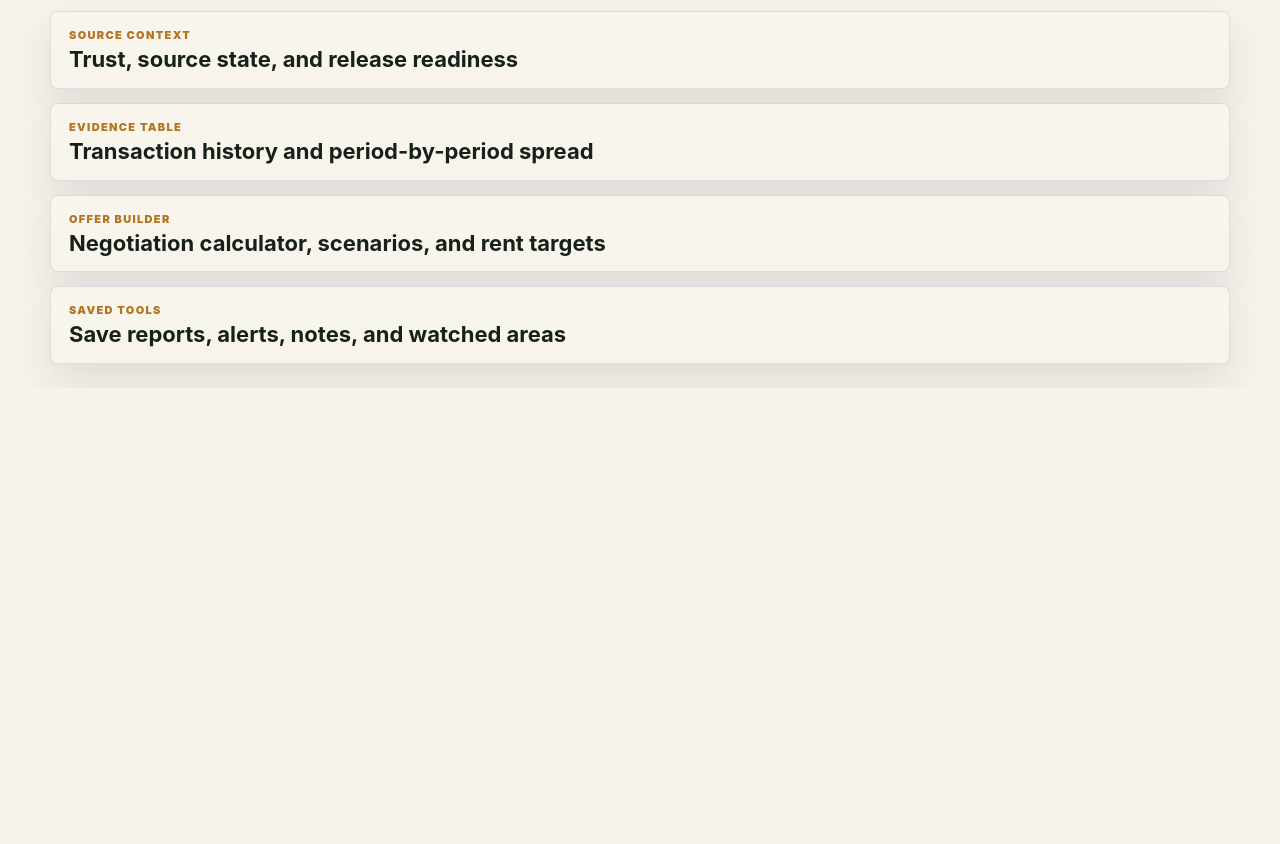
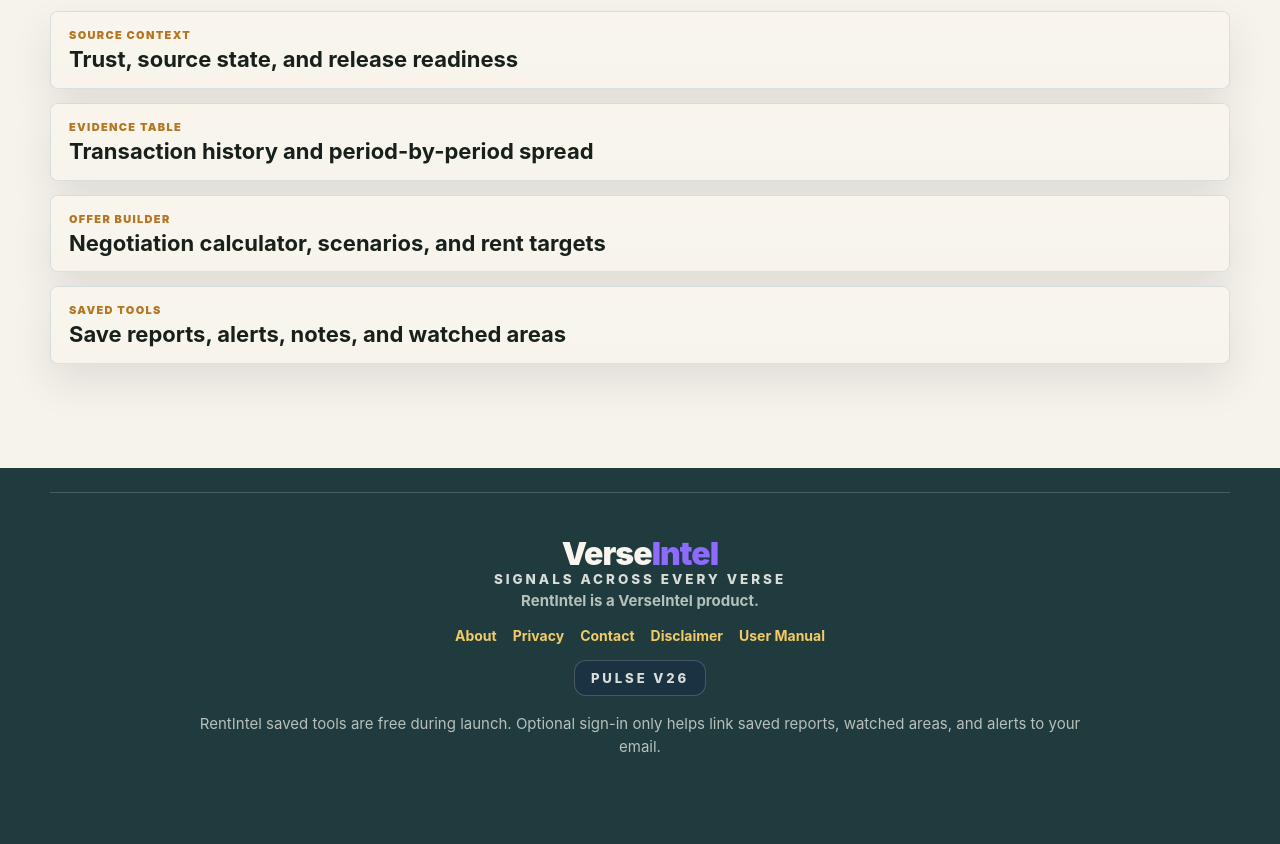
Before and after one commit to yeotommy-design/rent-intel, a website: page members/toolbench/index.html in a window 1280 px wide. Shown: the part 1695-2539 px from the top of the page. Before the commit the page ends 2083 px from the top, so only its background shows below. Drawn offline with Linux system fonts and the light colour scheme; no server answers.

Commit message:
Standardize homepage footer and remove duplicate workspace footers

```diff
--- a/members/toolbench/index.html
+++ b/members/toolbench/index.html
@@ -612,6 +612,27 @@
       </details>
   </main>
 
+  <footer class="site-footer" id="verseintel">
+    <div class="footer-main">
+      <div class="footer-brand">
+        <strong><span>Verse</span><span>Intel</span></strong>
+        <small>Signals Across Every Verse</small>
+        <p>RentIntel is a VerseIntel product.</p>
+      </div>
+      <nav aria-label="Footer links">
+        <a href="../../about.html">About</a>
+        <a href="../../privacy.html">Privacy</a>
+        <a href="../../contact.html">Contact</a>
+        <a href="../../disclaimer.html">Disclaimer</a>
+        <a href="../../user-manual.html">User Manual</a>
+      </nav>
+      <b>PULSE V26</b>
+      <p class="footer-note">
+        RentIntel saved tools are free during launch. Optional sign-in only helps link saved reports, watched areas, and alerts to your email.
+      </p>
+    </div>
+  </footer>
+
   <script src="../../data/rentintel-sample-data.js"></script>
     <script src="../../data/sources/asking-rent-feed.js?v=20260509-asking-pilot"></script>
 <script src="../../data/sources/onemap-enrichment.js?v=20260512-onemap"></script>
```
Also changed, not shown: index.html (+1 -1 lines). Lines whose indentation alone changed are shown as unchanged.
